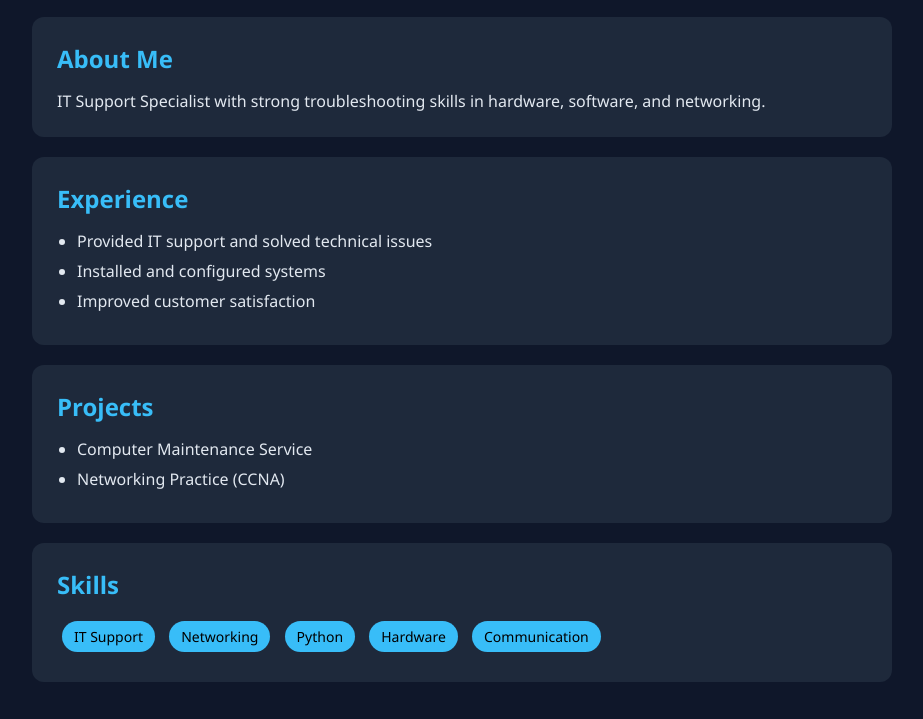
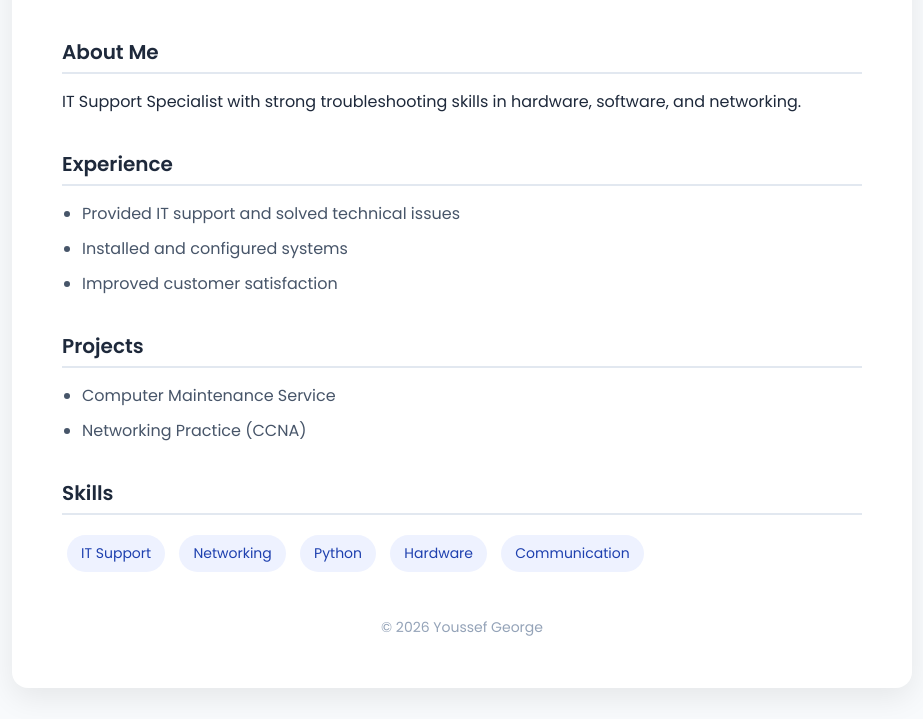
Before and after one commit to youssefgeorge-jo/youssefgeorge-jo.github.io, a plain HTML site: page index.html in a window 1280 px wide. Shown: the part 241-960 px from the top of the page, without its empty margins (178-1101 px from the left). Drawn offline with Linux system fonts and the light colour scheme.

Commit message:
Update index.html

```diff
--- a/index.html
+++ b/index.html
@@ -4,6 +4,9 @@
 <meta charset="UTF-8">
 <meta name="viewport" content="width=device-width, initial-scale=1.0">
 <title>Youssef George</title>
+
+<!-- Google Font -->
+<link href="https://fonts.googleapis.com/css2?family=Poppins:wght@300;400;600&display=swap" rel="stylesheet">
 
 <style>
 * {
@@ -13,24 +16,36 @@
 }
 
 body {
-    font-family: 'Segoe UI', sans-serif;
-    background: #0f172a;
-    color: #e2e8f0;
+    font-family: 'Poppins', sans-serif;
+    background: #f8fafc;
+    color: #1e293b;
+}
+
+/* CONTAINER */
+.container {
+    max-width: 900px;
+    margin: 60px auto;
+    background: #ffffff;
+    padding: 50px;
+    border-radius: 16px;
+    box-shadow: 0 10px 30px rgba(0,0,0,0.08);
 }
 
 /* HEADER */
 .header {
     text-align: center;
-    padding: 60px 20px;
+    margin-bottom: 40px;
 }
 
 .header h1 {
     font-size: 36px;
-    margin-bottom: 10px;
+    font-weight: 600;
+    letter-spacing: 1px;
 }
 
 .header p {
-    color: #94a3b8;
+    color: #64748b;
+    margin-top: 8px;
 }
 
 .contact {
@@ -38,35 +53,22 @@ body {
 }
 
 .contact a {
-    color: #38bdf8;
     text-decoration: none;
+    color: #2563eb;
     margin: 0 10px;
+    font-weight: 500;
 }
 
-/* CONTAINER */
-.container {
-    max-width: 900px;
-    margin: auto;
-    padding: 20px;
+/* SECTION */
+.section {
+    margin-bottom: 35px;
 }
 
-/* CARD */
-.card {
-    background: #1e293b;
-    padding: 25px;
-    border-radius: 12px;
-    margin-bottom: 20px;
-    transition: 0.3s;
-}
-
-.card:hover {
-    transform: translateY(-5px);
-}
-
-/* TITLES */
-h2 {
+.section h2 {
+    font-size: 20px;
     margin-bottom: 15px;
-    color: #38bdf8;
+    border-bottom: 2px solid #e2e8f0;
+    padding-bottom: 5px;
 }
 
 /* LIST */
@@ -75,30 +77,40 @@ ul {
 }
 
 li {
-    margin-bottom: 8px;
+    margin-bottom: 10px;
+    color: #475569;
 }
 
 /* SKILLS */
 .skills span {
     display: inline-block;
-    background: #38bdf8;
-    color: black;
-    padding: 6px 12px;
+    background: #eef2ff;
+    color: #1e40af;
+    padding: 8px 14px;
     margin: 5px;
-    border-radius: 20px;
+    border-radius: 25px;
     font-size: 14px;
+    transition: 0.3s;
+}
+
+.skills span:hover {
+    background: #2563eb;
+    color: white;
 }
 
 /* FOOTER */
 .footer {
     text-align: center;
-    padding: 20px;
-    color: #64748b;
+    margin-top: 40px;
+    color: #94a3b8;
+    font-size: 14px;
 }
 </style>
 </head>
 
 <body>
+
+<div class="container">
 
     <div class="header">
         <h1>Youssef George</h1>
@@ -110,16 +122,14 @@ li {
         </div>
     </div>
 
-<div class="container">
-
-    <div class="card">
+    <div class="section">
         <h2>About Me</h2>
         <p>
             IT Support Specialist with strong troubleshooting skills in hardware, software, and networking.
         </p>
     </div>
 
-    <div class="card">
+    <div class="section">
         <h2>Experience</h2>
         <ul>
             <li>Provided IT support and solved technical issues</li>
@@ -128,7 +138,7 @@ li {
         </ul>
     </div>
 
-    <div class="card">
+    <div class="section">
         <h2>Projects</h2>
         <ul>
             <li>Computer Maintenance Service</li>
@@ -136,7 +146,7 @@ li {
         </ul>
     </div>
 
-    <div class="card">
+    <div class="section">
         <h2>Skills</h2>
         <div class="skills">
             <span>IT Support</span>
@@ -147,11 +157,11 @@ li {
         </div>
     </div>
 
-</div>
-
     <div class="footer">
         © 2026 Youssef George
     </div>
 
+</div>
+
 </body>
 </html>
```
Lines whose indentation alone changed are shown as unchanged.
